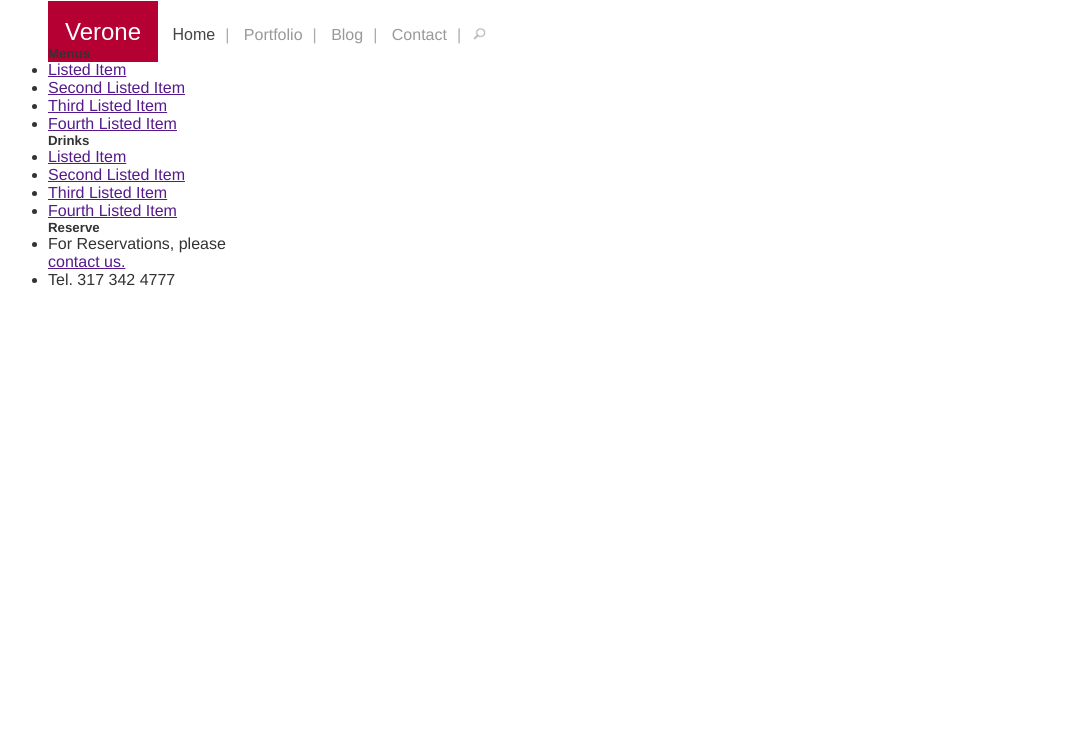
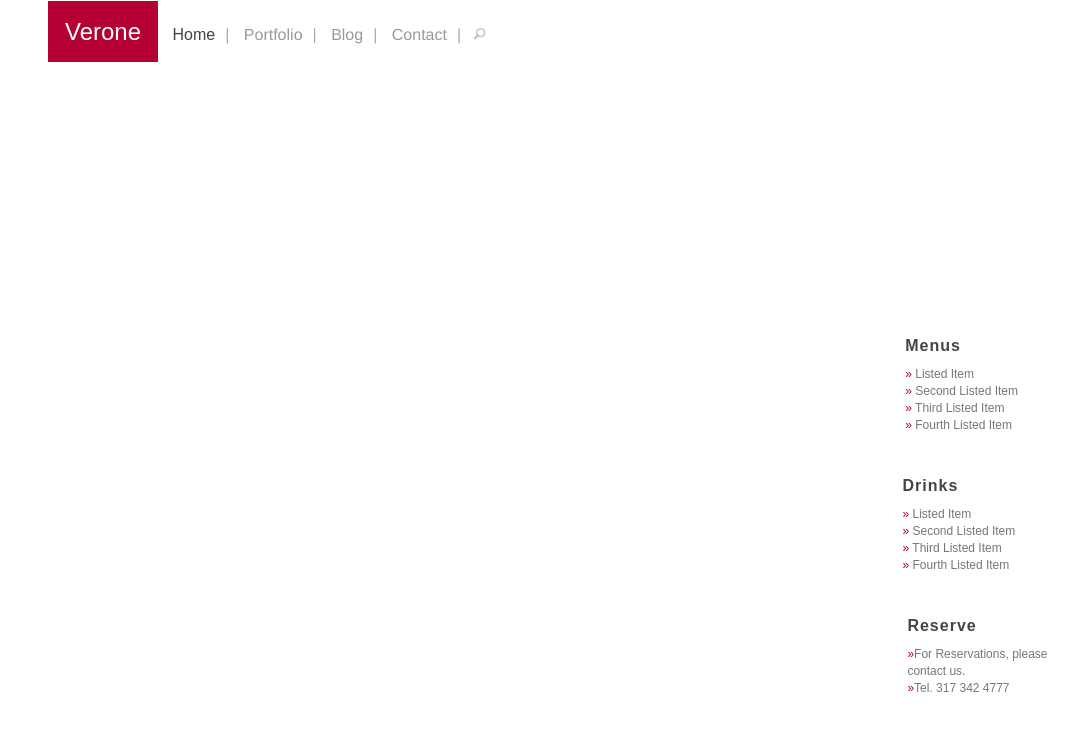
Before and after one commit to diegovillalobos/gitpractice, a plain HTML site: page index.html in a window 1280 px wide. Shown: the whole page, without its empty margins (107-1185 px from the left). Drawn offline with Linux system fonts and the light colour scheme.

Commit message:
Added the sidebar css

```diff
--- a/verone.css
+++ b/verone.css
@@ -17,7 +17,7 @@ body {
 	margin: 7px auto;
 }
 
-/* Header */
+/* Header----------------------------------------------------------------------------------*/
 
 #navigation {
   text-transform: capitalize;
@@ -86,3 +86,67 @@ body {
   color: #444;
   font-family: "HelveticaNeueLT Pro 55 Lt", Sans-Serif;
 }
+
+
+/* Sidebar */
+
+#menus , #drinks , #reserve  {
+	float: right;
+	}
+
+#menus {
+	list-style-type: none;
+	margin-top: 280px;
+}
+
+
+#drinks {
+	list-style-type: none;
+	margin-top: 420px;
+	margin-right: -110px;
+	}
+
+#reserve {
+	list-style-type: none;
+	margin-top: 560px;
+	margin-right: -145px;
+	}
+
+#menus h5, #drinks h5, #reserve h5 {
+	font-family: "HelveticaNeueLT Pro 55 LT", sans-serif;
+	font-size: 1em;
+	margin-right: 50px;
+	list-style-type: none;
+	color: #444444;
+	line-height: 40px;
+	letter-spacing: 1px;
+	font-weight: light;
+	}
+
+
+#categories li:before, #categories1 li:before, #categories2 li:before {
+	content: "\00BB";
+	color: #b40033;
+	}
+
+#categories, #categories1, #categories2, #categories a, #categories1 a, #categories2 a {
+	font-family: "HelveticaNeueLT Pro 45", sans-serif;
+	font-size: .75em;
+	color: #777777;
+	line-height: 17px;
+	list-style-type: none;
+	text-decoration: none;
+	}
+
+#categories a, #categories1 a, #categories2 a {
+	font-size: 1em;
+	}
+
+#categories a:hover, #categories1 a:hover, #categories2 a:hover {
+	color: #ccc;
+	}
+#categories a:active, #categories1 a:active, #categories2 a:active {
+	color: #b40033;
+	}
+
+/*----------------------------------------------------------------------------------------------------*/
```
